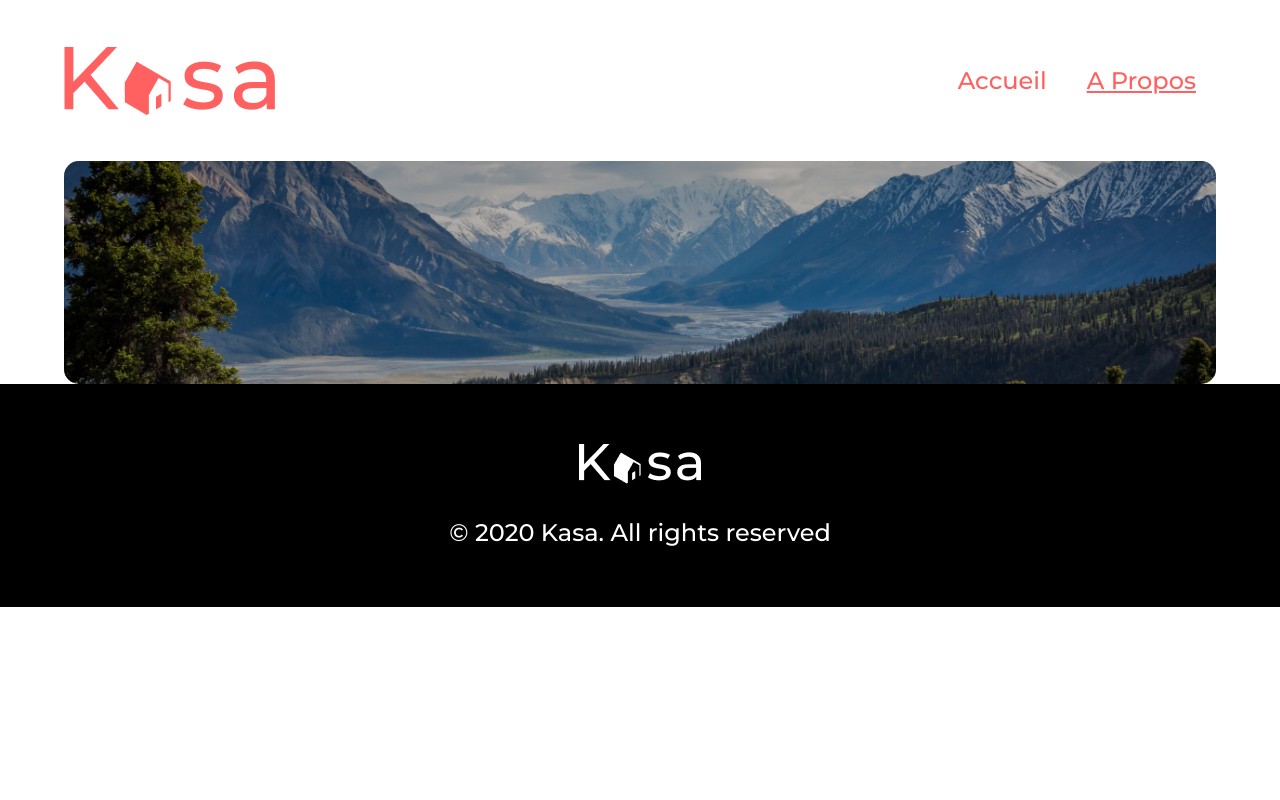
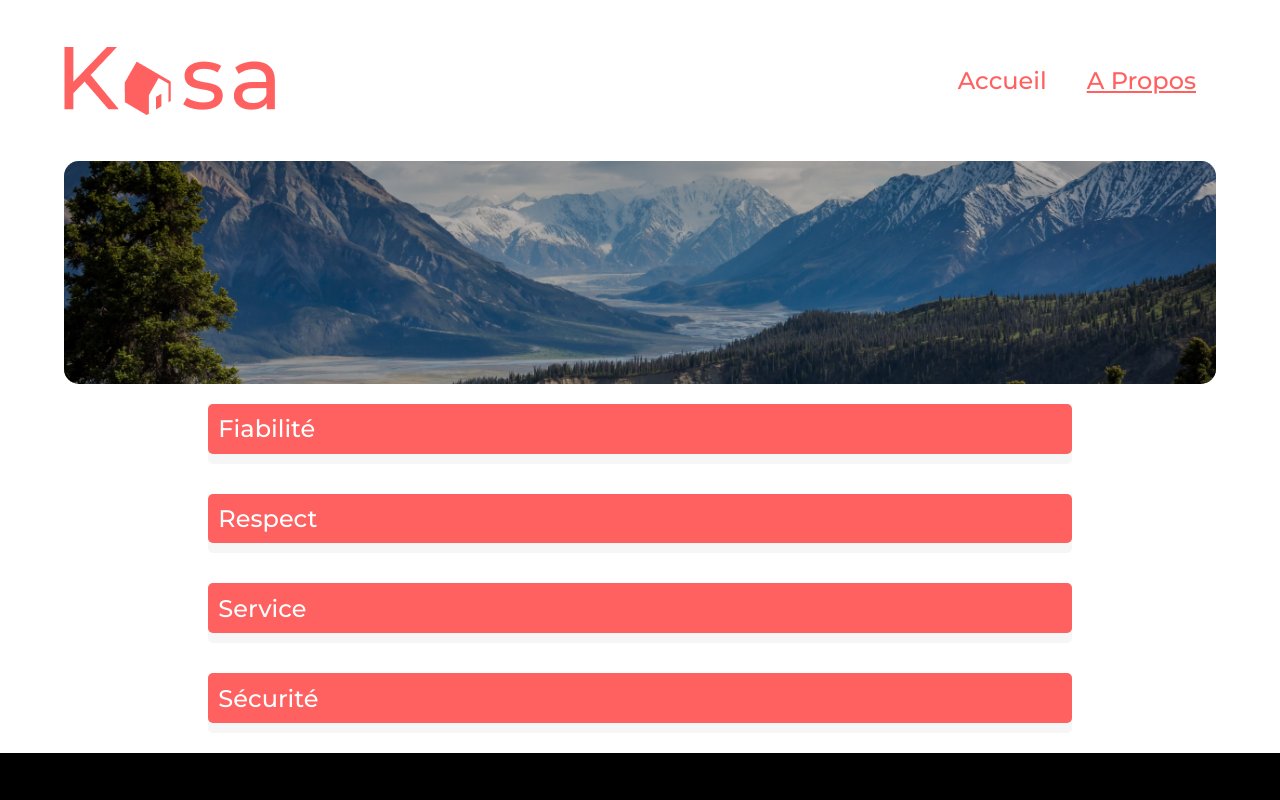
Before and after one commit to estebanxo/P6, a React (Create React App) app: page /APropos in a window 1280 px wide. Shown: the top 800 px of the page. Built offline with nearby package versions, Linux system fonts and the light colour scheme.

Commit message:
ajout de la page APropos mise en place du component collapse (prochaine étapes: mise en place du composant carroussel et ajout de la page Fiche Logement)

```diff
--- a/public/index.html
+++ b/public/index.html
@@ -24,5 +24,6 @@
       To begin the development, run `npm start` or `yarn start`.
       To create a production bundle, use `npm run build` or `yarn build`.
     -->
+    <script src="https://kit.fontawesome.com/5196d26c84.js" crossorigin="anonymous"></script>
   </body>
 </html>
--- a/src/component/APropos.js
+++ b/src/component/APropos.js
@@ -2,6 +2,7 @@ import banner from "../assets/images/banniere_apropos.jpg";
 import "../style/APropos.scss";
 import Header from "./Header";
 import Banner from "./Banner";
+import DropDownAPropos from "./DropDownAPropos";
 import Footer from "./Footer";
 
 function APropos() {
@@ -9,6 +10,13 @@ function APropos() {
     <div>
       <Header />
       <Banner img={banner} name=""/>
+      <div className="ContainerDropdown">
+        <DropDownAPropos title="Fiabilité" content={["Les annonces postées sur Kasa garantissent une fiabilité totale. Les photos sont conformes aux logements, et toutes les informations sont régulièrement vérifiées par nos équipes."]} />
+        <DropDownAPropos title="Respect" content={["La bienveillance fait partie des valeurs fondatrices de Kasa. Tout comportement discriminatoire ou de perturbation du voisinage entraînera une exclusion de notre plateforme."]} />
+        <DropDownAPropos title="Service" content={["La bienveillance fait partie des valeurs fondatrices de Kasa. Tout comportement discriminatoire ou de perturbation du voisinage entraînera une exclusion de notre plateforme."]} />
+        <DropDownAPropos title="Sécurité" content={["La sécurité est la priorité de Kasa. Aussi bien pour nos hôtes que pour les voyageurs, chaque logement correspond aux critères de sécurité établis par nos services. En laissant une note aussi bien à l'hôte qu'au locataire, cela permet à nos équipes de vérifier que les standards sont bien respectés. Nous organisons également des ateliers sur la sécurité domestique pour nos hôtes."]} />
+      </div>
+
       <Footer />
     </div>
   );
--- /dev/null
+++ b/src/component/DropDownAPropos.js
@@ -0,0 +1,28 @@
+import "../style/DropDownAPropos.scss";
+import { useState } from "react";
+
+function DropDownAPropos(props) {
+    const [isChecked, setIsChecked] = useState(false);
+
+    const handleOnChange = () => {
+        setIsChecked(!isChecked);
+    };
+
+
+    return (
+        <div className="ContentBx" >
+            <label for={props.title} className="Label">
+                <span>{props.title}</span>
+                <i class={isChecked === true ? "fa-solid fa-chevron-up open" : "fa-solid fa-chevron-up"}></i>
+            </label>
+            <input className="checkbox" type="checkbox" name={props.title} id={props.title} checked={isChecked} onChange={handleOnChange} />
+            <div className="Content">
+                {props.content.map((obj) => (
+                    <p>{obj}</p>
+                ))}
+            </div>
+        </div>
+    );
+}
+
+export default DropDownAPropos;
--- a/src/style/APropos.scss
+++ b/src/style/APropos.scss
@@ -0,0 +1,10 @@
+.ContainerDropdown {
+    width: 90%;
+    margin: auto;
+    display: flex;
+    flex-direction: column;
+    justify-content: center;
+    gap: 30px;
+    padding: 20px;
+    align-items: center;
+}
--- /dev/null
+++ b/src/style/DropDown.scss
@@ -0,0 +1,45 @@
+.ContentBx {
+    max-width: 1023px;
+    background-color: #F6F6F6;
+    border-radius: 10px 10px 5px 5px;
+    display: flex;
+    flex-direction: column;
+    gap: 10px;
+}
+.fa-solid, .fa-chevron-down {
+    display: none;
+}
+.Label {
+    display: flex;
+    justify-content: space-between;
+    align-items: center;
+    width: 99%;
+    padding: 1.2%;
+    border-radius: 5px;
+    font-size: 24px;
+    font-weight: 500;
+    background-color: #FF6060;
+    color: #FFFFFF;
+    cursor: pointer;
+}
+.Label + input[type="checkbox"] {
+    display: none;
+}
+.fa-chevron-up {
+    transition-duration: 0.2s;
+    transition-property: transform;
+}
+.Content {
+    height: 0;
+    overflow: hidden;
+    padding-left: 20px;
+    padding-right: 20px;
+    transition: height 0.2s;
+}
+.Label + input[type="checkbox"]:checked + .Content {
+    height: 100%;
+    transition: 0.2s;
+}
+.open {
+    transform: rotate(-180deg);
+}
--- /dev/null
+++ b/src/style/DropDownAPropos.scss
@@ -0,0 +1,58 @@
+.ContentBx {
+    max-width: 75%;
+    background-color: #F6F6F6;
+    border-radius: 10px 10px 5px 5px;
+    display: flex;
+    flex-direction: column;
+    gap: 10px;
+    @media screen and (max-width: 900px) {
+        max-width: 100%;
+    }
+}
+.fa-solid, .fa-chevron-down {
+    display: none;
+}
+.Label {
+    display: flex;
+    justify-content: space-between;
+    align-items: center;
+    width: 97.6%;
+    padding: 1.2%;
+    border-radius: 5px;
+    font-size: 24px;
+    font-weight: 500;
+    background-color: #FF6060;
+    color: #FFFFFF;
+    cursor: pointer;
+    @media screen and (max-width: 900px) {
+        width: 96.5%;
+        padding: 10px 10% 10 110%;
+    }
+}
+.Label + input[type="checkbox"] {
+    display: none;
+}
+.fa-chevron-up {
+    transition-duration: 0.2s;
+    transition-property: transform;
+}
+.Content {
+    height: 0;
+    overflow: hidden;
+    padding: 0;
+    transition: height 0.2s;
+    transition: padding 0.2s;
+}
+.Content p {
+    font-size: 18px;
+    font-weight: 100;
+    margin: 0;
+}
+.Label + input[type="checkbox"]:checked + .Content {
+    height: 100%;
+    padding: 10px 20px 20px 20px;
+    transition: 0.2s;
+}
+.open {
+    transform: rotate(-180deg);
+}
```
Also changed, not shown: src/component/DropDown.js (added, +28 -0 lines), src/assets/icones/VectorFermer.png (added), src/assets/icones/VectorOuvert.png (added).
